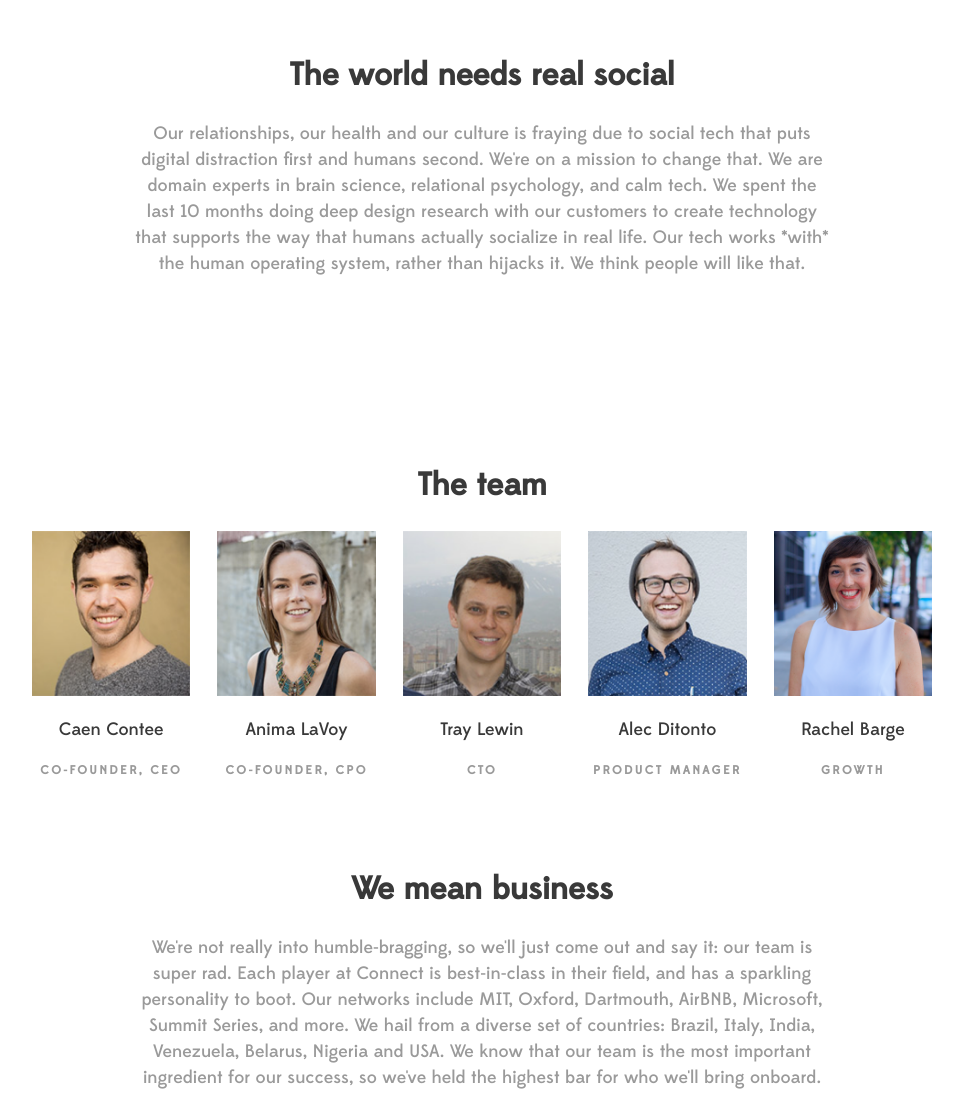
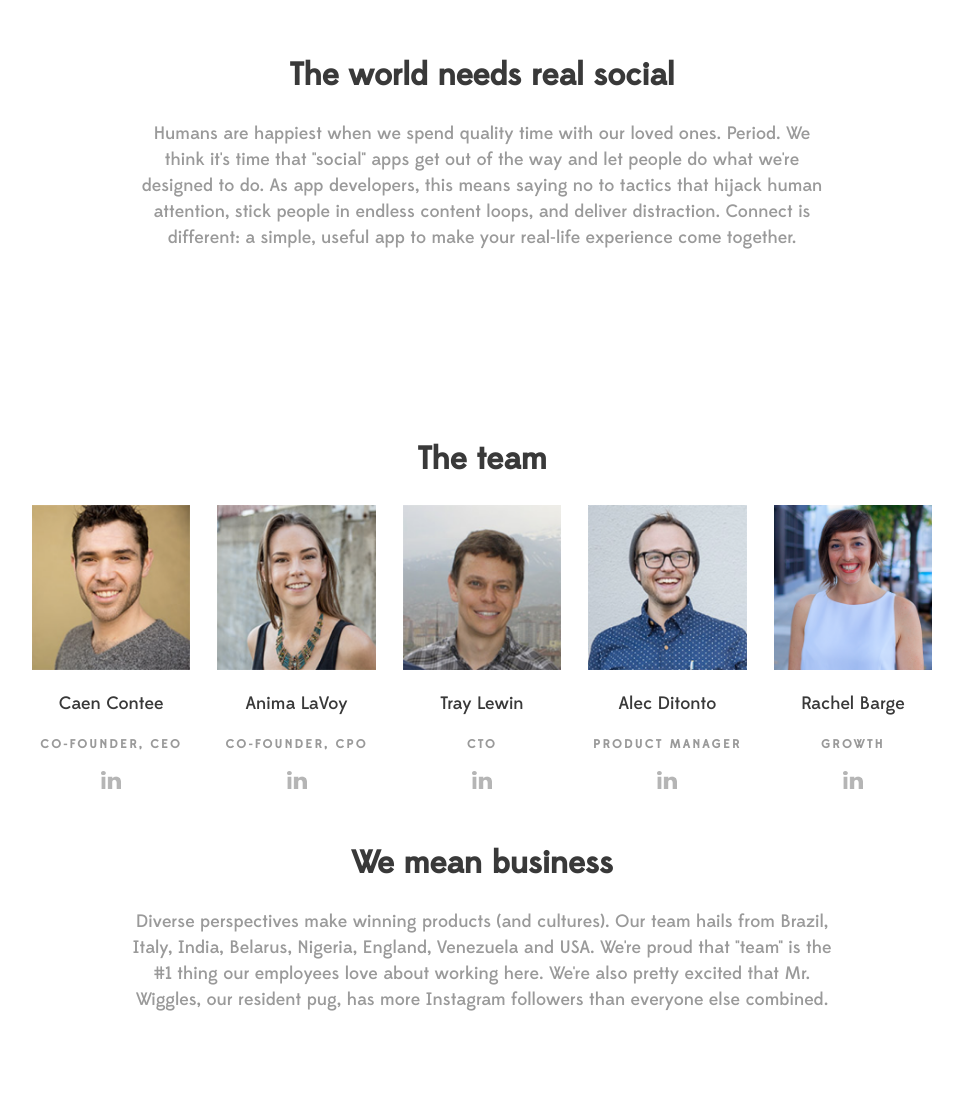
Before and after one commit to ConnectCorp/interim-website, a website: page team/index.html in a window 1280 px wide. Shown: the part 1360-2454 px from the top of the page, without its empty margins (158-1121 px from the left). Drawn offline with nearby package versions, Linux system fonts and the light colour scheme.

Commit message:
added linkedin link icon

```diff
--- a/assets/stylesheets/scss/home.scss
+++ b/assets/stylesheets/scss/home.scss
@@ -9,11 +9,8 @@
 -AboutConnect
 -Footer
 -TOS
-
 -Team Section
  */
-
-
 /*
 ========================================================================================
 Imports
@@ -888,6 +885,13 @@ www.connect.com/team
 			width: 100%;
 		}
 	}
+
+	.linkedin-resize{
+		max-width: 20px;
+		height: auto;
+	}
+
+
 }
 
 /*Team-About */
@@ -965,6 +969,7 @@ www.connect.com/team
 		text-align: center;
 		background-color: white;
 	}
+
 	h3 {
 		display: inline-block;
 		color: $black;
--- a/team/index.html
+++ b/team/index.html
@@ -47,7 +47,7 @@
 		<div class="row-about">
 			<i class="twa twa-5x twa-couple"></i>
 			<h2>Real Humans</h2>
-			<h3>Connect is a place you can be your full self at work: obscure hobbies, silly costumes, and unique perspectives are celebrated here. The other thing we celebrate? Shipping excellent work. We hold ourselves to the highest standards and work hard to deliver the best results.</h3>
+			<h3>Connect is a place you can be your full self at work: obscure hobbies, silly costumes, and unique perspectives are celebrated here. The other thing we celebrate? Shipping excellent work. We hold ourselves to high standards and work hard to deliver amazing results.</h3>
 		</div>
 	</section>
 
@@ -63,7 +63,7 @@
 		<div class="row-about container">
 			<div>
 				<h2>The world needs real social</h2>
-				<h3>Our relationships, our health and our culture is fraying due to social tech that puts digital distraction first and humans second. We're on a mission to change that. We are domain experts in brain science, relational psychology, and calm tech. We spent the last 10 months doing deep design research with our customers to create technology that supports the way that humans actually socialize in real life. Our tech works *with* the human operating system, rather than hijacks it. We think people will like that.</h3>
+				<h3>Humans are happiest when we spend quality time with our loved ones. Period. We think it's time that "social" apps get out of the way and let people do what we're designed to do. As app developers, this means saying no to tactics that hijack human attention, stick people in endless content loops, and deliver distraction. Connect is different: a simple, useful app to make your real-life experience come together.</h3>
 			</div>
 		</div>
 	</section>
@@ -71,30 +71,35 @@
 	<section class="team-img">
 		<div class="row-headshot-img container">
 			<h2>The team</h2>
-			<div>
+			<div class="effect-goliath">
 				<img src="../assets/img/team/caen.png">
 				<h3>Caen Contee</h3>
 				<h4>Co-Founder, CEO</h4>
+				<a target="_blank" href="https://www.linkedin.com/in/caencontee"><img class="linkedin-resize" src="../assets/img/team/linkedin.png"></a>
 			</div>
 			<div>
 				<img src="../assets/img/team/anima.png">
 				<h3>Anima LaVoy</h3>
 				<h4>Co-Founder, CPO</h4>
+				<a target="_blank" href="https://www.linkedin.com/in/animasarah"><img class="linkedin-resize" src="../assets/img/team/linkedin.png"></a>
 			</div>
 			<div>
 				<img src="../assets/img/team/tray.png">
 				<h3>Tray Lewin</h3>
 				<h4>CTO</h4>
+				<a target="_blank" href="https://www.linkedin.com/in/traylewin"><img class="linkedin-resize" src="../assets/img/team/linkedin.png"></a>
 			</div>
 			<div>
 				<img src="../assets/img/team/alec-headshot.png">
 				<h3>Alec Ditonto</h3>
 				<h4>Product Manager</h4>
+				<a target="_blank" href="https://www.linkedin.com/in/yourfriendalec"><img class="linkedin-resize" src="../assets/img/team/linkedin.png"></a>
 			</div>
 			<div>
 				<img src="../assets/img/team/rachel.png">
 				<h3>Rachel Barge</h3>
 				<h4>Growth</h4>
+				<a target="_blank" href="https://www.linkedin.com/in/rachelbarge"><img class="linkedin-resize" src="../assets/img/team/linkedin.png"></a>
 			</div>
 		</div>
 	</section>
@@ -103,7 +108,7 @@
 		<div class="row-about container">
 			<div>
 				<h2>We mean business</h2>
-				<h3>We're not really into humble-bragging, so we'll just come out and say it: our team is super rad. Each player at Connect is best-in-class in their field, and has a sparkling personality to boot. Our networks include MIT, Oxford, Dartmouth, AirBNB, Microsoft, Summit Series, and more. We hail from a diverse set of countries: Brazil, Italy, India, Venezuela, Belarus, Nigeria and USA. We know that our team is the most important ingredient for our success, so we've held the highest bar for who we'll bring onboard.</h3>
+				<h3>Diverse perspectives make winning products (and cultures). Our team hails from Brazil, Italy, India, Belarus, Nigeria, England, Venezuela and USA. We're proud that "team" is the #1 thing our employees love about working here. We're also pretty excited that Mr. Wiggles, our resident pug, has more Instagram followers than everyone else combined.</h3>
 			</div>
 		</div>
 	</section>
@@ -113,7 +118,7 @@
 			<div class="row-team-sf">
 				<div class="sf-text">
 					<h2>San Francisco for the win!</h2>
-					<h3>Our penthouse office is designed for maximum productivity and fun: hold a meeting on our roof deck, whiteboard in a cozy collaboration nook, or cook dinner with a colleague in our full kitchen. Kombucha on tap? Yes. Array of costume hats for effective communication with teammates? Of course. Cononut chips dusted in cacao? Yes, you have found your people. We offer daily lunch, a massive stash of superfood snacks and beverages, and dinner if you're working late. We are located 1 block off Market Street and Powell BART, in the heart of SOMA, which makes commuting a snap.</h3>
+					<h3>Our penthouse office is nice. Hold a meeting on our roof deck, whiteboard in a cozy collaboration nook, or cook dinner with a colleague in our full kitchen. Kombucha on tap? Yes. Array of costume hats for effective communication with teammates? Of course. We offer daily lunch, a massive stash of superfood snacks and beverages, and dinner if you're working late. We are located 1 block off Market Street and Powell BART, in the heart of SOMA, which makes commuting a snap.</h3>
 				</div>
 				<div class="map-photo">
 					<img src="../assets/img/team/location.png">
@@ -136,7 +141,7 @@
 				<div class="jobCard">
 					<div class="card">
 					<h3>Senior Product Designer</h3>
-					<button>View posting</button>
+					<a target="_blank" href="https://jobs.lever.co/connect/5c4e2ae5-ad3f-448e-8416-f6333fd7cb23"><button>View posting</button></a>
 					</div>
 				</div>
 			</div>
```
Also changed, not shown: assets/img/team/linkedin.png (added), assets/stylesheets/css/home.css, 1 other file.
